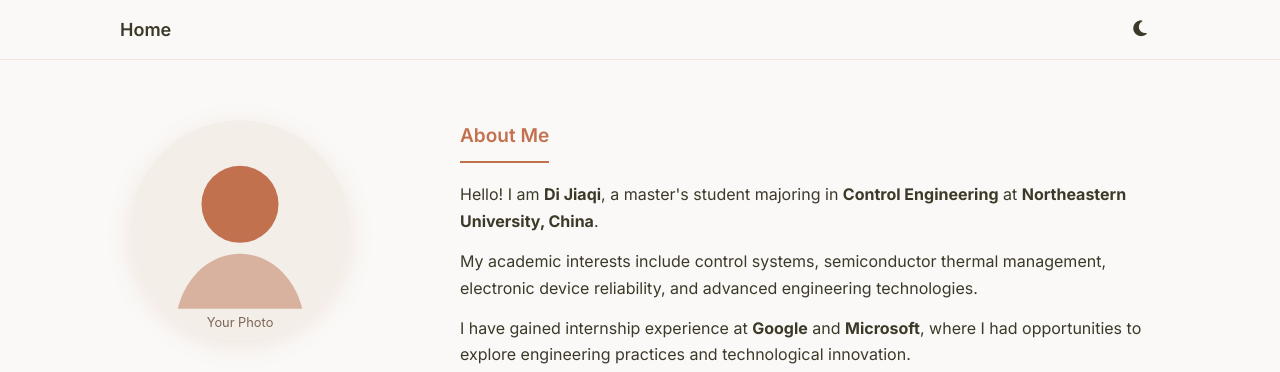
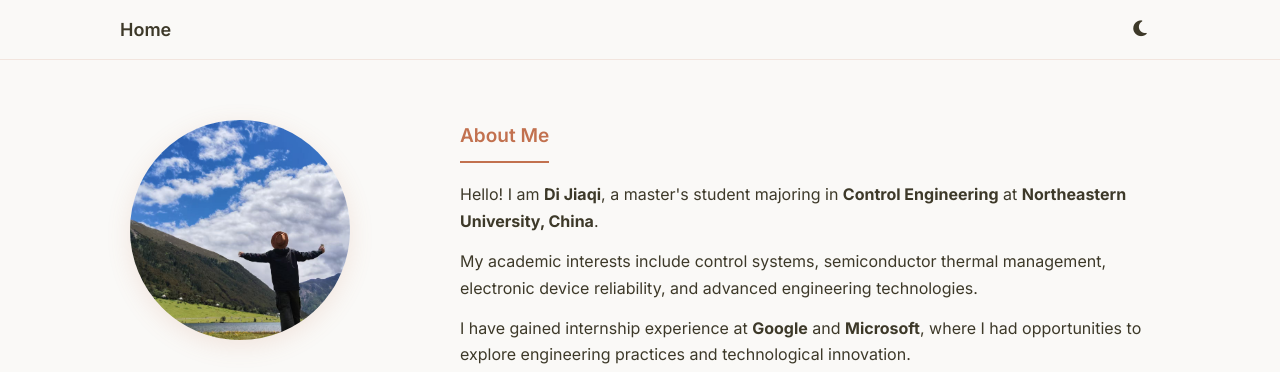
Before and after one commit to deyidi2004-ship-it/wnagye, a plain HTML site: page index.html in a window 1280 px wide. Shown: the top 372 px of the page. Drawn offline with Linux system fonts and the light colour scheme; some icons are missing.

Commit message:
Update index.html

```diff
--- a/index.html
+++ b/index.html
@@ -50,7 +50,7 @@
       <div class="profile-card">
 
         <a class="image avatar">
-          <img src="assets/img/avatar.svg" alt="Di Jiaqi">
+          <img src="assets/img/avatar.jpg" alt="Di Jiaqi">
         </a>
 
         <h1 class="site-name">Di Jiaqi</h1>
```
